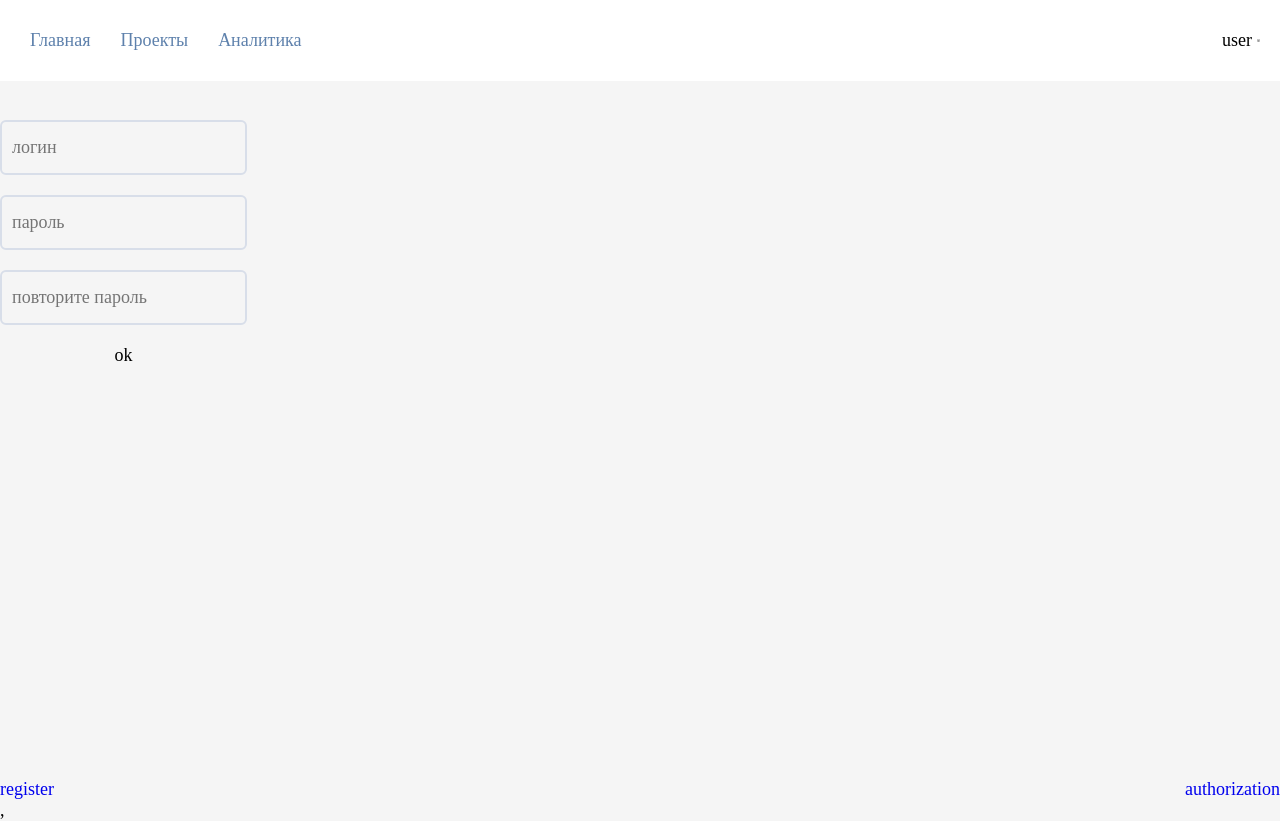
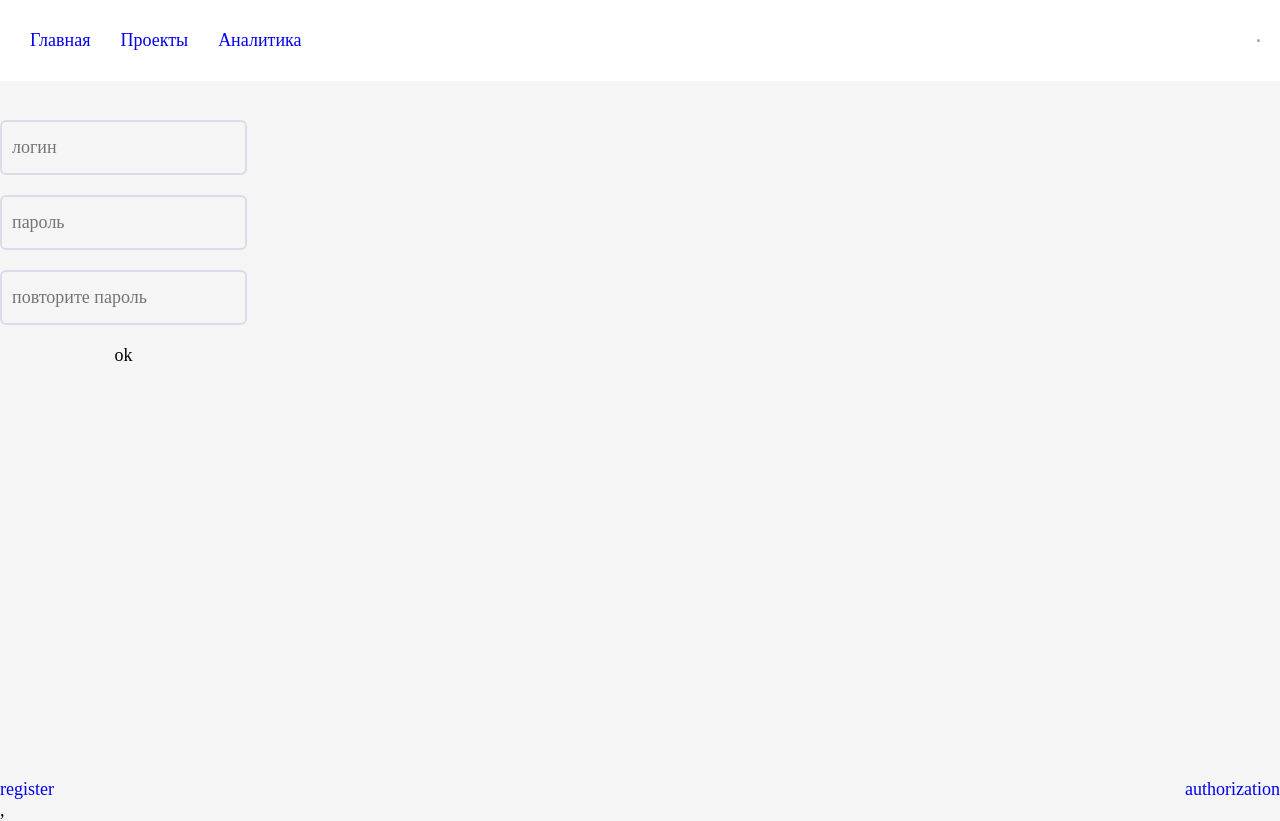
Before and after one commit to BerezinPas/time-managment, a React (Vite) app: page /register in a window 1280 px wide. Built offline with nearby package versions, Linux system fonts and the light colour scheme.

Commit message:
Настроил ссылки в хедере

```diff
--- a/src/components/header/header.jsx
+++ b/src/components/header/header.jsx
@@ -1,16 +1,26 @@
+import { useSelector } from 'react-redux';
 import styles from './header.module.scss';
+import { selectUserLogin } from '../../selectors';
+import { Link } from 'react-router-dom';
 
 export const Header = () => {
+	const login = useSelector(selectUserLogin);
 	return (
 		<header className={styles.header}>
 			<div className={styles.container}>
 				<div className={styles.links}>
-					<div className={styles.link}>Главная</div>
-					<div className={styles.link}>Проекты</div>
-					<div className={styles.link}>Аналитика</div>
+					<Link to="/" className={styles.link}>
+						Главная
+					</Link>
+					<Link to="/projects" className={styles.link}>
+						Проекты
+					</Link>
+					<Link to="/analitics" className={styles.link}>
+						Аналитика
+					</Link>
 				</div>
 				<div className={styles.user}>
-					<div>user</div>
+					<div>{login}</div>
 					<img
 						src="https://placehold.jp/3d4070/ffffff/40x40.png"
 						alt="avtar"
--- /dev/null
+++ b/src/selectors.js
@@ -0,0 +1 @@
+export const selectUserLogin = ({ user }) => user.login;
```
